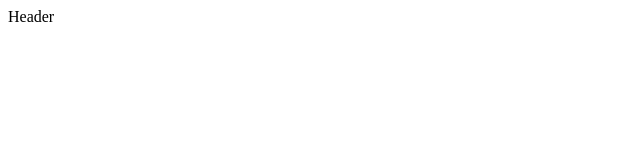
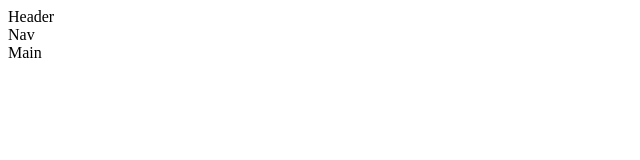
Before and after one commit to RomanOstrov/git, a plain HTML site: page index.html in a window 1280 px wide. Shown: the full height of the page, 0-640 px from the left. Drawn offline with Linux system fonts and the light colour scheme.

Commit message:
add nandm

```diff
--- a/index.html
+++ b/index.html
@@ -9,5 +9,11 @@
 
 <header>Header</header>
 
+<nav>Nav</nav>
+
+<main>Main</main>
+
+
+
 </body>
 </html>
```
